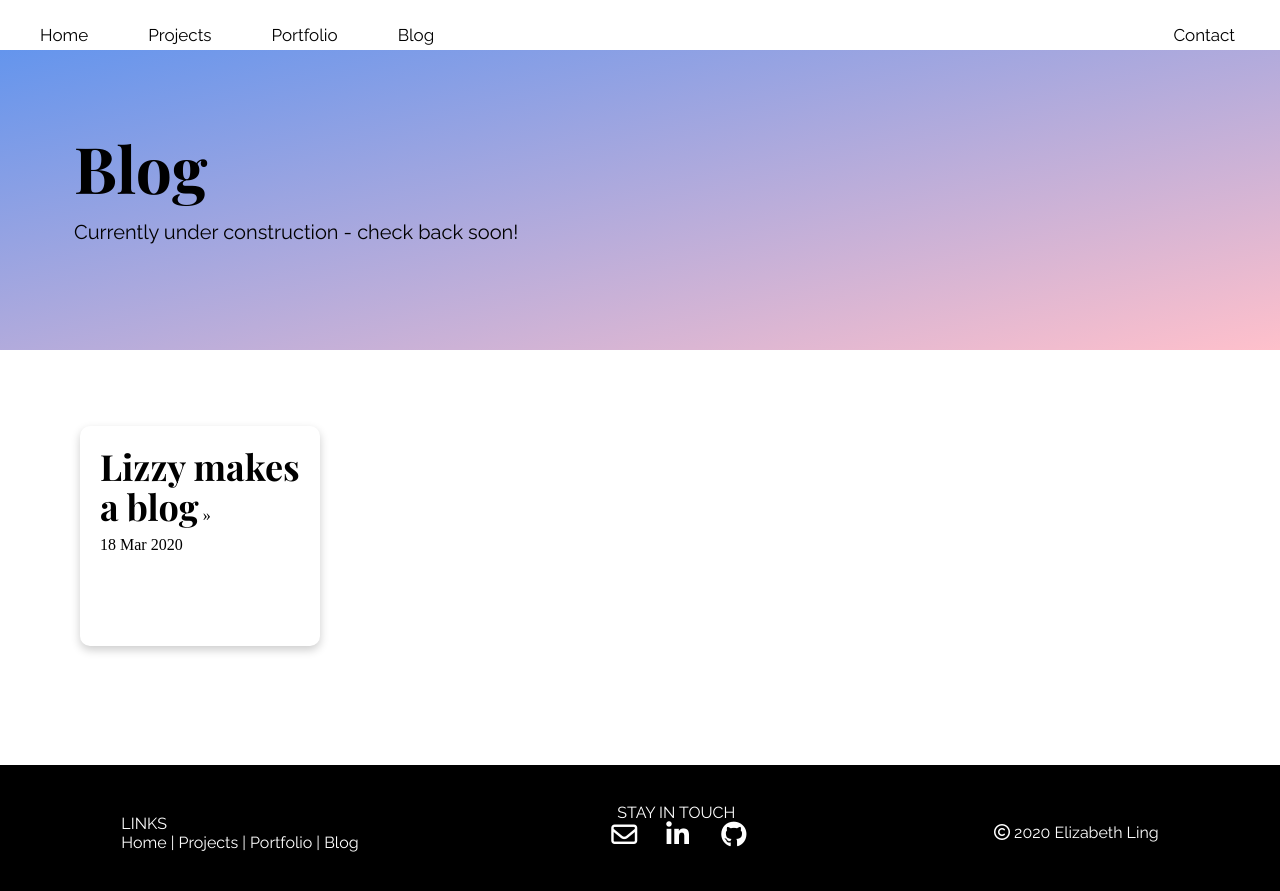
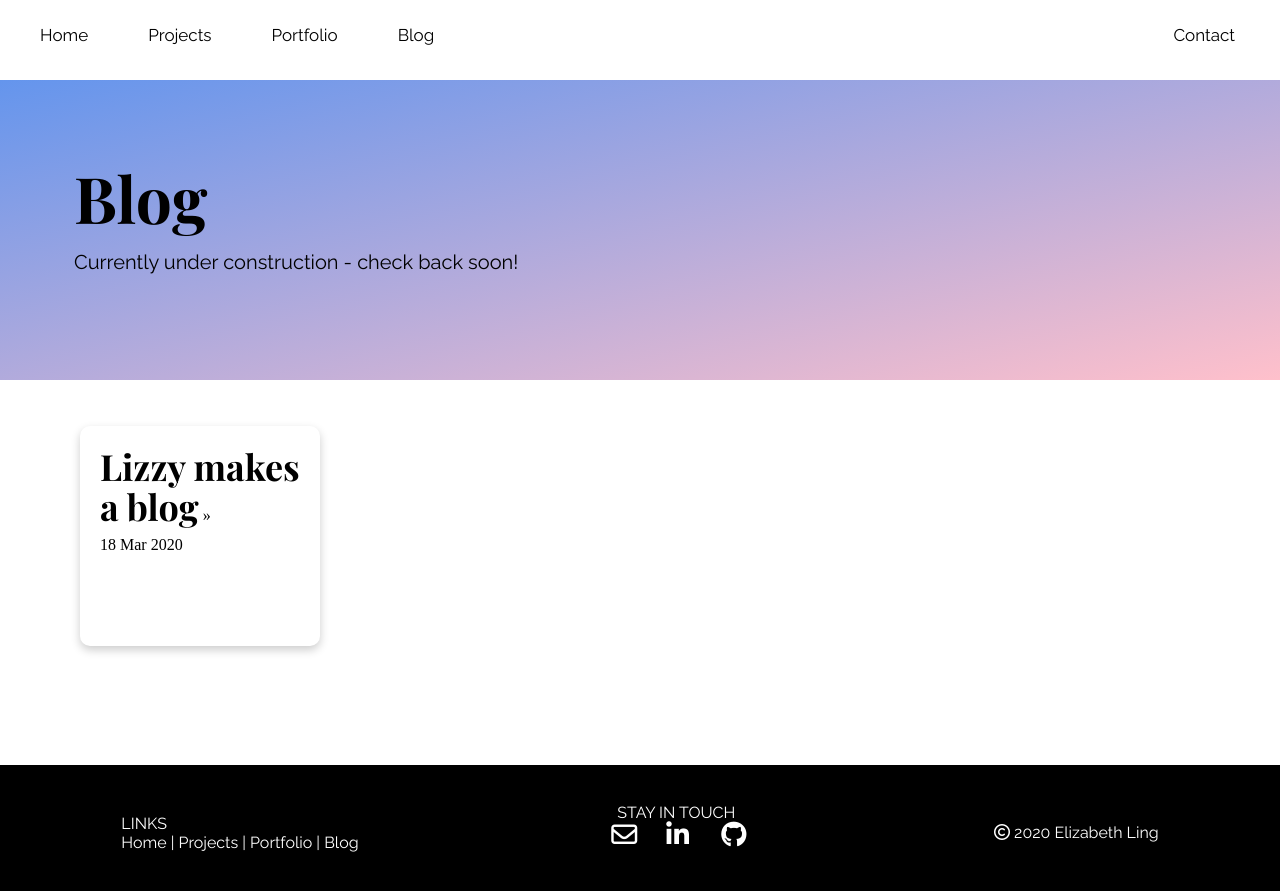
Before and after one commit to lingelizabeth/lingelizabeth.github.io, a Jekyll site: the page built from blog/index.html, in a window 1280 px wide. Shown: the top 891 px of the page. Built offline with Jekyll 4.4.1, drawn with Linux system fonts in a browser that asks for light colours; nearby versions of some CDN libraries.

Commit message:
minor changes 2 3/26

```diff
--- a/css/main.css
+++ b/css/main.css
@@ -20,7 +20,7 @@ body{
 	justify-content: center;
 	width:100vw;
 	height: 300px;
-	/* margin-top: 40px; */
+	margin-top: 30px;
 	background-color: pink; /* For browsers that do not support gradients */
   	background-image: linear-gradient(to bottom right, cornflowerblue, pink);
 }
@@ -36,7 +36,7 @@ h3{
 
 .posts{
 	position: absolute;
-	width: 80vw;
+	width: 100vw;
 	height: 300px;
 	margin: 340px 0 0 0;
 	padding: 20px 10px 20px 0px;
```
